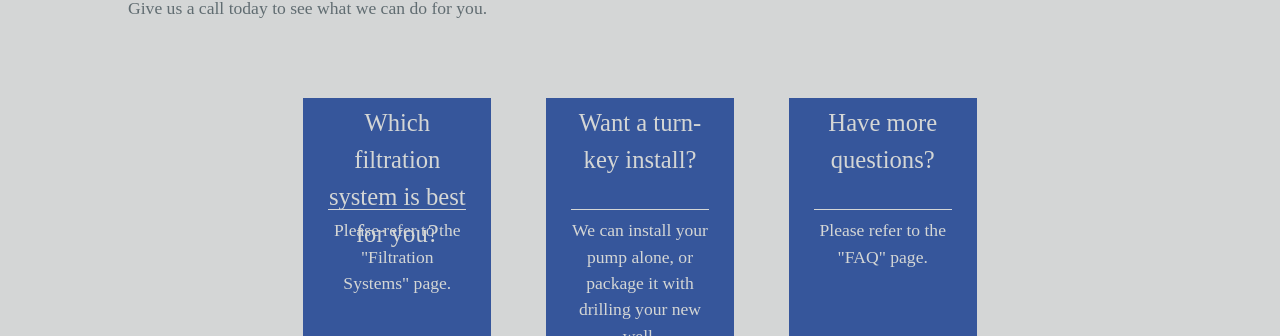
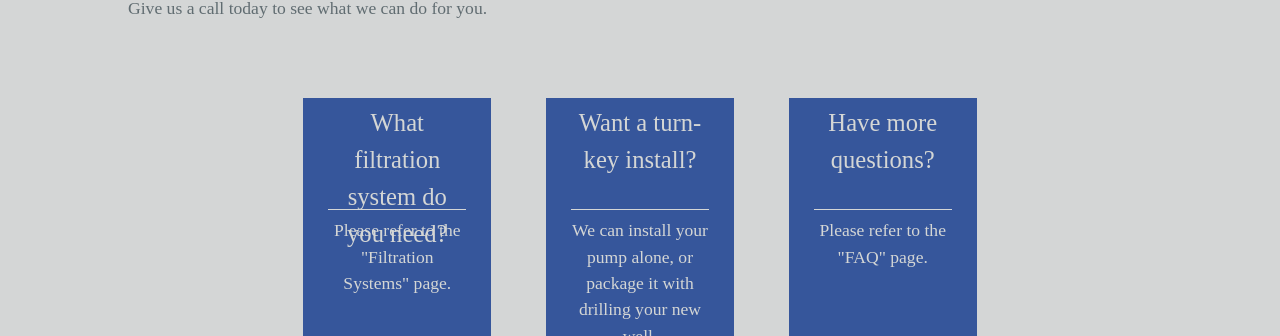
Before and after one commit to jamess999888/SummersPumps, a Jekyll site: the page built from index.md, in a window 1280 px wide. Shown: the part 1335-1671 px from the top of the page. Built offline with Jekyll 4.4.1, drawn with Linux system fonts in a browser that asks for light colours; our own code applies the rules of GitHub Pages for plain Markdown files.

Commit message:
simplifying text for bottom link button

```diff
--- a/index.md
+++ b/index.md
@@ -70,7 +70,7 @@
 		<div class="bottom-block-links">
 					<a class="bottom-block-link">
 						<h2 class="bottom-block-link-header">
-            				Which filtration system is best for you?
+            				What filtration system do you need?
 						</h2>
 						<div class="bottom-block-link-content">
 							Please refer to the "Filtration Systems" page.
```
